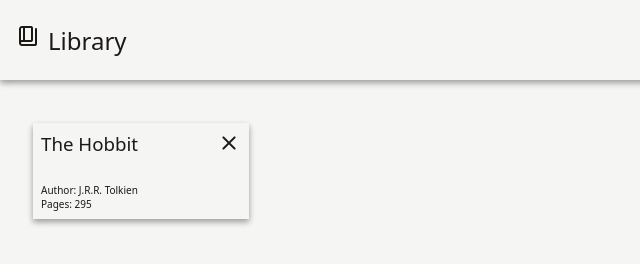
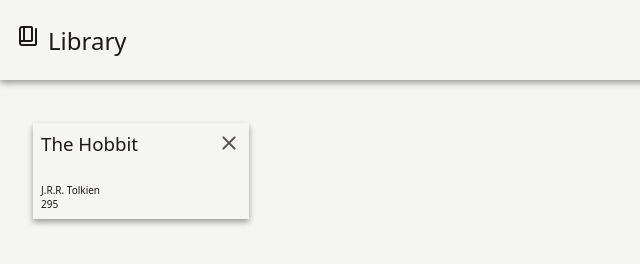
Before and after one commit to tudorjnu/library, a plain HTML site: page index.html in a window 1280 px wide. Shown: the full height of the page, 0-640 px from the left. Drawn offline with nearby package versions, Linux system fonts and the light colour scheme.

Commit message:
make it modular

```diff
--- a/css/style.css
+++ b/css/style.css
@@ -107,7 +107,6 @@ main {
 }
 
 
-
 /* Books */
 .booksContainer {
   display: grid;
@@ -118,7 +117,7 @@ main {
   padding: 16px;
 }
 
-.book {
+.bookCard {
   box-shadow: rgba(0, 0, 0, 0.16) 0px 3px 6px, rgba(0, 0, 0, 0.23) 0px 3px 6px;
   padding: 8px;
 
@@ -128,7 +127,7 @@ main {
   grid-template-rows: 2fr 1fr;
 }
 
-.book>.bookInfo>p {
+.bookCard>.bookInfo>p {
   font-size: 10px;
 }
 
--- a/index.html
+++ b/index.html
@@ -41,6 +41,18 @@
       </section>
     </div>
   </div>
+  <template id="bookTemplate">
+    <div class="bookCard">
+      <section class="bookTitle">
+        <h3 class="title"></h3>
+        <button class="material-symbols-rounded removeBookButton">close</button>
+      </section>
+      <section class="bookInfo">
+        <p class="author"></p>
+        <p class="nPages"></p>
+      </section>
+    </div>
+  </template>
 </body>
 <script src="script.js"></script>
 
--- a/script.js
+++ b/script.js
@@ -1,17 +1,43 @@
-const modal = document.getElementById("addBookModal");
-const addBookButton = document.getElementById("addBookButton");
-const closeButton = document.getElementById("closeButton");
-const addBookForm = document.getElementById("addBookForm");
+var library = (function() {
 
-addBookButton.onclick = function() {
-  modal.style.display = "block";
+  class Book {
+    constructor(title, author, nPages) {
+      this.title = title;
+      this.author = author;
+      this.nPages = nPages;
+    }
   }
 
-closeButton.onclick = function() {
-  modal.style.display = "none";
+  var books = [new Book("The Hobbit", "J.R.R. Tolkien", 295),];
+
+  const domElements = () => {
+    modal = null;
+    addBookButton = null;
+    addBookForm = null;
+    closeButton = null;
+    booksContainer = null;
+    bookTemplate = null;
   }
 
-addBookForm.onsubmit = function(event) {
+  const cacheDom = () => {
+    domElements.modal = document.getElementById("addBookModal");
+    domElements.addBookButton = document.getElementById("addBookButton");
+    domElements.addBookForm = document.getElementById("addBookForm");
+    domElements.closeButton = document.getElementById("closeButton");
+    domElements.booksContainer = document.querySelector('.booksContainer');
+    domElements.bookTemplate = document.getElementById('bookTemplate');
+  }
+
+  const bindEvents = () => {
+    domElements.addBookButton.onclick = function() {
+      domElements.modal.style.display = "block";
+    }
+
+    domElements.closeButton.onclick = function() {
+      domElements.modal.style.display = "none";
+    }
+
+    domElements.addBookForm.onsubmit = function(event) {
       event.preventDefault();
       const title = document.getElementById('title').value;
       const author = document.getElementById('author').value;
@@ -19,61 +45,141 @@ addBookForm.onsubmit = function(event) {
 
       const newBook = new Book(title, author, pages);
       addBookToLibrary(newBook);
-  modal.style.display = "none";
+      domElements.modal.style.display = "none";
     }
 
     window.onclick = function(event) {
-  if (event.target == modal) {
-    modal.style.display = "none";
+      if (event.target == domElements.modal) {
+        domElements.modal.style.display = "none";
       }
     }
 
-function Book(title, author, nPages) {
-  this.title = title;
-  this.author = author;
-  this.nPages = nPages;
-  this.info = function() {
-    console.log(`${title} by ${author}. ${nPages} pages`)
-  }
-}
-const theHobbit = new Book("The Hobbit", "J.R.R. Tolkien", 295)
-
-const myLibrary = [theHobbit];
-
-function makeBookCard(book) {
-  const bookContainer = document.createElement("div");
-  bookContainer.classList.add('book')
-  bookContainer.innerHTML = `
-    <section class="bookTitle">
-      <h3>${book.title}</h3>
-      <span id="removeBook" class="material-symbols-rounded">close</i></span>
-    </section>
-    <section class="bookInfo">
-      <p>Author: ${book.author}</p>
-      <p>Pages: ${book.nPages}</p>
-    </section>
-  `;
-
-  const removeBookButton = bookContainer.querySelector('#removeBook');
-  removeBookButton.addEventListener('click', function() {
-    myLibrary.splice(myLibrary.indexOf(book), 1);
-    displayLibrary();
-  })
-
-  return bookContainer;
   }
 
-function displayLibrary() {
-  const libraryDisplay = document.querySelector('.booksContainer');
-  libraryDisplay.innerHTML = '';
-  myLibrary.forEach(book => {
-    libraryDisplay.appendChild(makeBookCard(book));
+  const render = () => {
+    domElements.booksContainer.innerHTML = '';
+    books.forEach(book => {
+      domElements.booksContainer.appendChild(makeBookCard(book));
     });
   }
 
   function addBookToLibrary(book) {
-  myLibrary.push(book);
-  displayLibrary();
+    books.push(book);
+    render();
   }
 
-displayLibrary()
+  const makeBookCard = (book) => {
+    var bookElement = domElements.bookTemplate.content.cloneNode(true);
+
+    var bookTitle = bookElement.querySelector('.bookTitle h3');
+    var bookAuthor = bookElement.querySelector('.bookInfo .author');
+    var bookNPages = bookElement.querySelector('.bookInfo .nPages');
+    var removeBookButton = bookElement.querySelector('.removeBookButton');
+
+    bookTitle.textContent = book.title;
+    bookAuthor.innerText = book.author;
+    bookNPages.innerText = book.nPages;
+
+    removeBookButton.addEventListener('click', function() {
+      books.splice(books.indexOf(book), 1);
+      render();
+    })
+
+    return bookElement;
+  }
+
+  const init = () => {
+    cacheDom();
+    bindEvents();
+    render();
+  }
+
+  return {
+    init,
+  }
+
+})();
+
+document.addEventListener('DOMContentLoaded', library.init);
+
+// const modal = document.getElementById("addBookModal");
+// const addBookButton = document.getElementById("addBookButton");
+// const closeButton = document.getElementById("closeButton");
+// const addBookForm = document.getElementById("addBookForm");
+//
+// addBookButton.onclick = function() {
+//   modal.style.display = "block";
+// }
+//
+// closeButton.onclick = function() {
+//   modal.style.display = "none";
+// }
+//
+// addBookForm.onsubmit = function(event) {
+//   event.preventDefault();
+//   const title = document.getElementById('title').value;
+//   const author = document.getElementById('author').value;
+//   const pages = document.getElementById('pages').value;
+//
+//   const newBook = new Book(title, author, pages);
+//   addBookToLibrary(newBook);
+//   modal.style.display = "none";
+// }
+//
+// window.onclick = function(event) {
+//   if (event.target == modal) {
+//     modal.style.display = "none";
+//   }
+// }
+//
+// function Book(title, author, nPages) {
+//   this.title = title;
+//   this.author = author;
+//   this.nPages = nPages;
+//   this.info = function() {
+//     console.log(`${title} by ${author}. ${nPages} pages`)
+//   }
+// }
+// const theHobbit = new Book("The Hobbit", "J.R.R. Tolkien", 295)
+//
+// const books = [theHobbit];
+//
+// function makeBookCard(book) {
+//   const bookContainer = document.createElement("div");
+//   bookContainer.classList.add('book')
+//   bookContainer.innerHTML = `
+//     <section class="bookTitle">
+//       <h3>${book.title}</h3>
+//       <span id="removeBook" class="material-symbols-rounded">close</i></span>
+//     </section>
+//     <section class="bookInfo">
+//       <p>Author: ${book.author}</p>
+//       <p>Pages: ${book.nPages}</p>
+//     </section>
+//   `;
+//
+//   const removeBookButton = bookContainer.querySelector('#removeBook');
+//   removeBookButton.addEventListener('click', function() {
+//     books.splice(books.indexOf(book), 1);
+//     render();
+//   })
+//
+//   return bookContainer;
+// }
+//
+// function render() {
+//   const libraryDisplay = document.querySelector('.booksContainer');
+//   libraryDisplay.innerHTML = '';
+//   books.forEach(book => {
+//     libraryDisplay.appendChild(makeBookCard(book));
+//   });
+// }
+//
+// function addBookToLibrary(book) {
+//   books.push(book);
+//   render();
+// }
+//
+// render()
+//
+//
```
Lines whose indentation alone changed are shown as unchanged.
